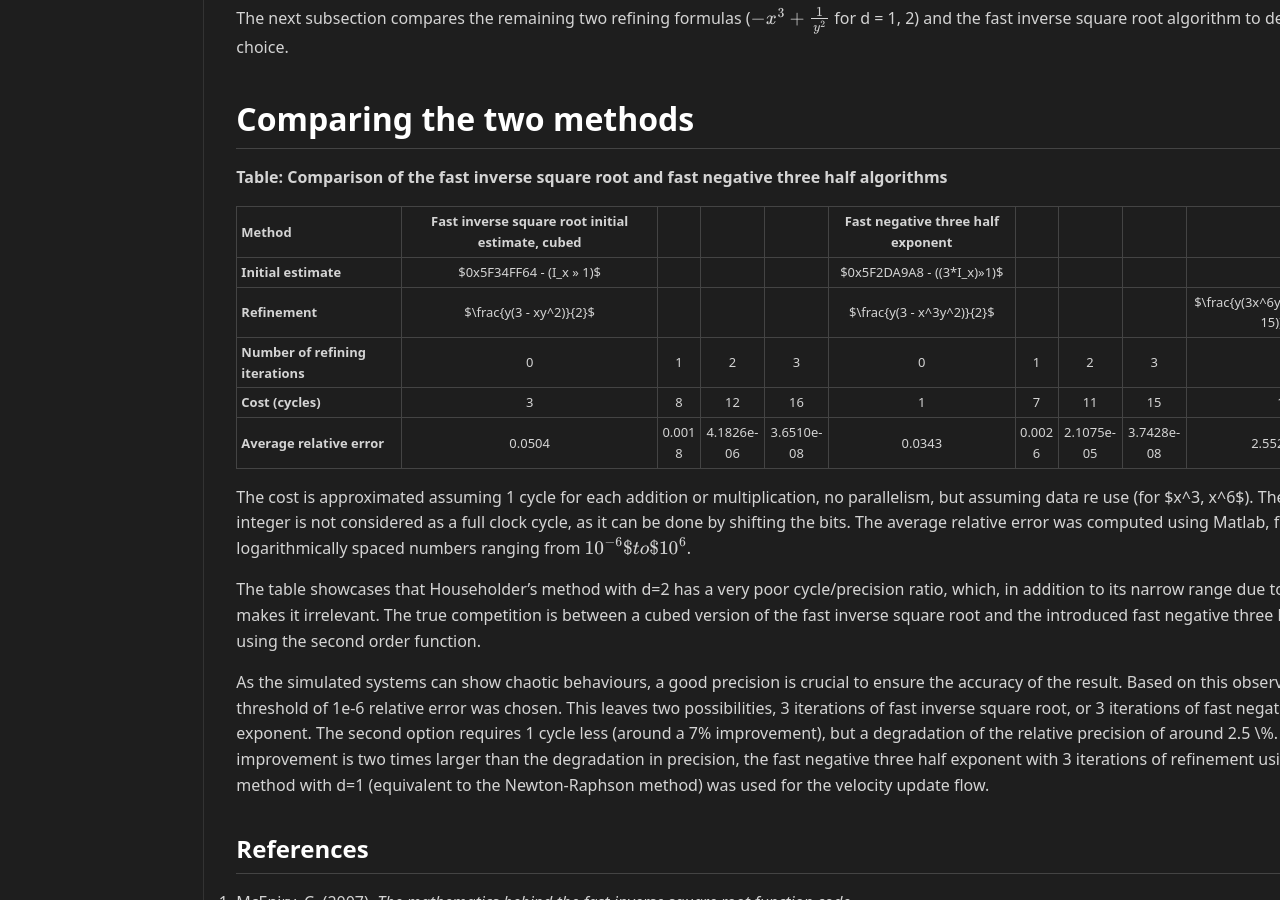
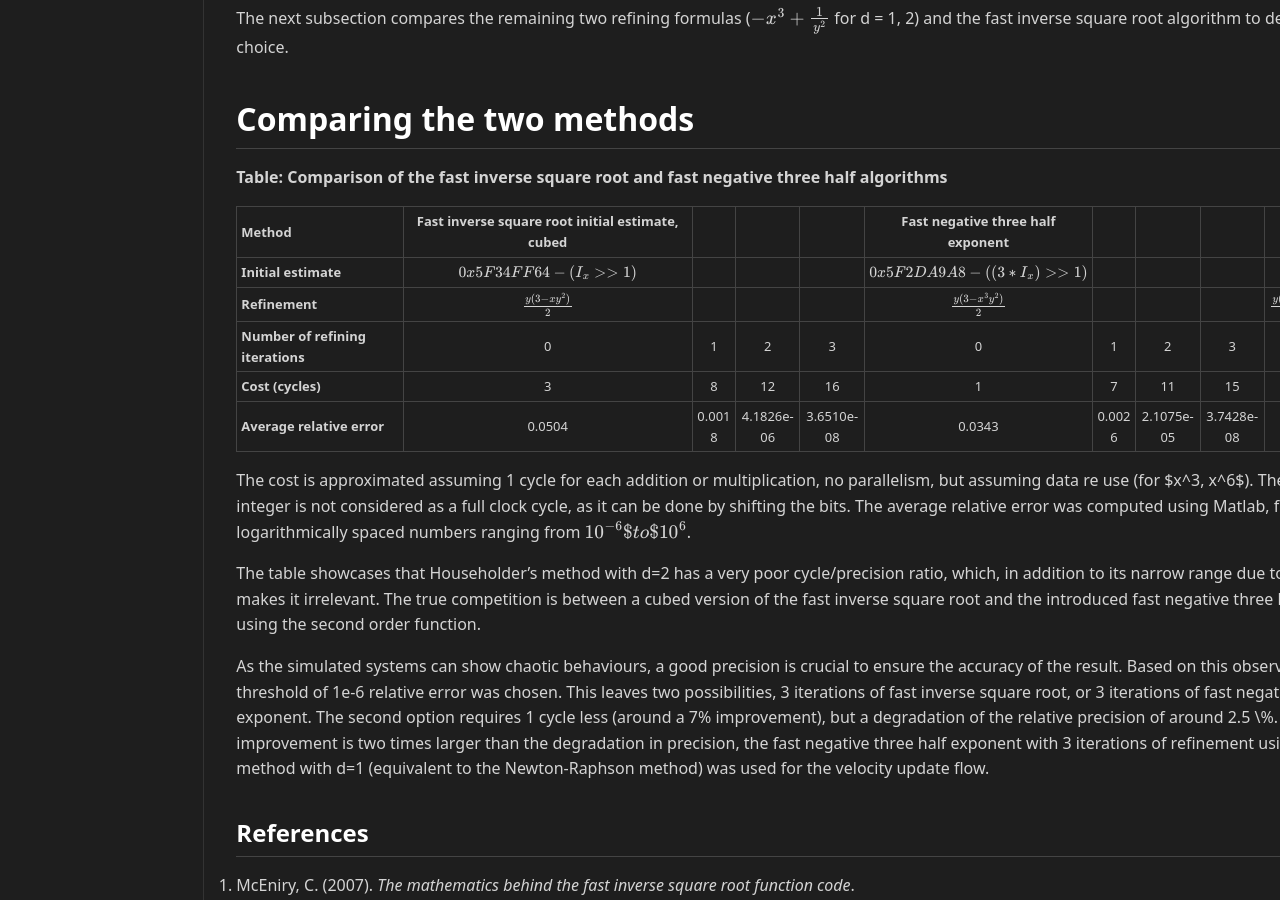
Before and after one commit to Vyndicta/Celestial, a Jekyll site: the page built from docs/celestial-accelerator-docs/modules/fast-negative-three-half.md, in a window 1280 px wide and 900 px high, scrolled down 6252 px. Built offline with Jekyll 4.4.1, drawn with Linux system fonts in a browser that asks for light colours; our own code applies the rules of GitHub Pages for plain Markdown files.

Commit message:
Updating the doc

```diff
--- a/docs/celestial-accelerator-docs/modules/fast-negative-three-half.md
+++ b/docs/celestial-accelerator-docs/modules/fast-negative-three-half.md
@@ -252,10 +252,10 @@ The next subsection compares the remaining two refining formulas ($$-x^3 + \frac
 
 **Table: Comparison of the fast inverse square root and fast negative three half algorithms**
 
-| Method | Fast inverse square root initial estimate, cubed | | | | Fast negative three half exponent | | | | | |
+| Method | Fast inverse square root initial estimate, cubed ||||  Fast negative three half exponent ||||||
 |:--|:--:|:--:|:--:|:--:|:--:|:--:|:--:|:--:|:--:|:--:|
-| **Initial estimate** | $0x5F34FF64 - (I_x >> 1)$ | | | | $0x5F2DA9A8 - ((3*I_x)>>1)$ | | | | | |
-| **Refinement** | $\frac{y(3 - xy^2)}{2}$ | | | | $\frac{y(3 - x^3y^2)}{2}$ | | | | $\frac{y(3x^6y^4 - 10x^3y^2 + 15)}{8}$ | |
+| **Initial estimate** | $$0x5F34FF64 - (I_x >> 1)$$ |||| $$0x5F2DA9A8 - ((3*I_x)>>1)$$ |||||
+| **Refinement** | $$\frac{y(3 - xy^2)}{2}$$ |||| $$\frac{y(3 - x^3y^2)}{2}$$ |||| $$\frac{y(3x^6y^4 - 10x^3y^2 + 15)}{8}$$ ||
 | **Number of refining iterations** | 0 | 1 | 2 | 3 | 0 | 1 | 2 | 3 | 1 | 2 |
 | **Cost (cycles)** | 3 | 8 | 12 | 16 | 1 | 7 | 11 | 15 | 12 | 20 |
 | **Average relative error** | 0.0504 | 0.0018 | 4.1826e-06 | 3.6510e-08 | 0.0343 | 0.0026 | 2.1075e-05 | 3.7428e-08 | 2.5527e-04 | 4.7846e-08 |
```
